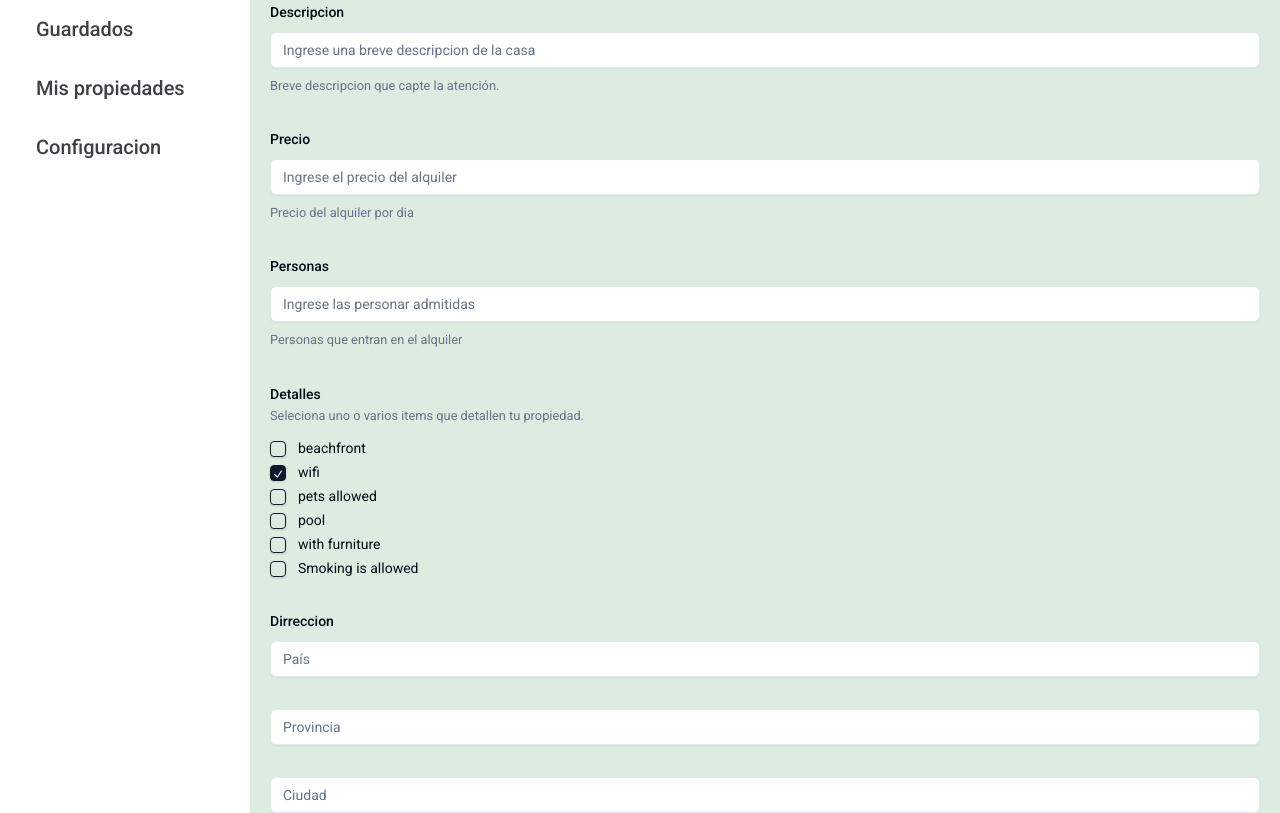
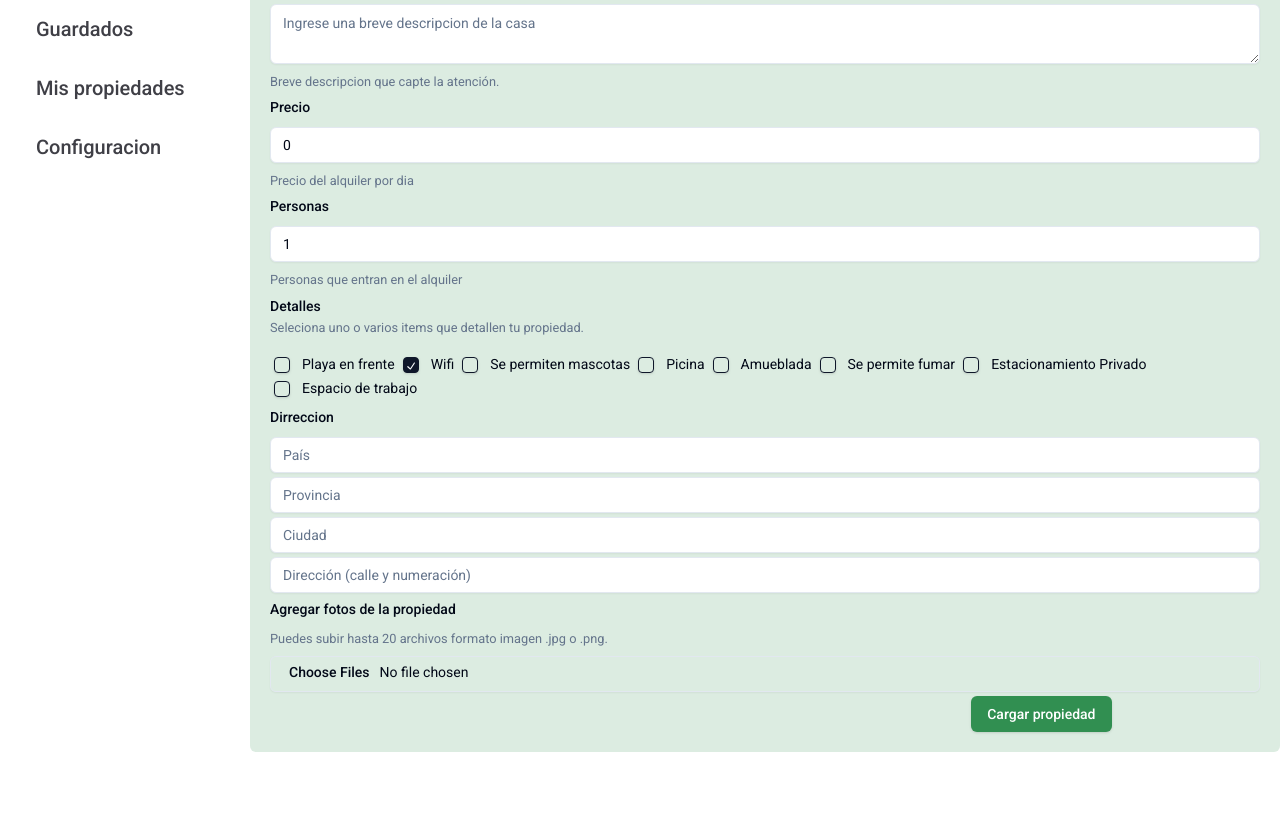
Before and after one commit to No-Country-simulation/s18-24-t-node-react, a Next.js app in the folder apps/web/: page /main-menu/register-property in a window 1280 px wide. Shown: the part 320-1133 px from the top of the page. Built offline with nearby package versions, Linux system fonts and the light colour scheme; a web font is replaced by a local one.

Commit message:
fix:  forms and methods in the pages register property, profile, guest-host, login and register

```diff
--- a/apps/web/src/app/api/callApi.js
+++ b/apps/web/src/app/api/callApi.js
@@ -1,4 +1,6 @@
+import { getToken } from "./token";
 const API = process.env.NEXT_PUBLIC_API_URL;
+const token = getToken();
 
 export async function userRegister(newUser) {
   try {
@@ -11,10 +13,12 @@ export async function userRegister(newUser) {
     });
     if (!response.ok) {
       const errorDetails = await response.json(); // Captura más detalles del error
-      throw new Error(`HTTP error! Status: ${response.status}, Message: ${errorDetails.message}`);
+      throw new Error(
+        `HTTP error! Status: ${response.status}, Message: ${errorDetails.message}`
+      );
     }
     const data = await response.json();
-    return { show: true, message: "Registro exitoso", type: "success" }
+    return { show: true, message: "Registro exitoso", type: "success" };
   } catch (error) {
     const message = error.message;
     if (Array.isArray(message)) {
@@ -28,3 +32,48 @@ export async function userRegister(newUser) {
     }
   }
 }
+
+export async function newProperty(property) {
+  try {
+    var propertyfilter = {
+      title: property.title,
+      description: property.description,
+      price: Number(property.price),
+      max_people: Number(property.max_people),
+      tags: property.tags,
+      photos: [
+        "https://example.com/photo1.jpg",
+        "https://example.com/photo2.jpg",
+        "https://example.com/photo3.jpg",
+      ],
+    };
+    console.log("datos enviados", propertyfilter);
+    const response = await fetch(`${API}/property/register`, {
+      method: "POST",
+      headers: {
+        Authorization: `Bearer ${token}`,
+        "Content-Type": "application/json",
+      },
+      body: JSON.stringify(propertyfilter),
+    });
+    if (!response.ok) {
+      const errorDetails = await response.json(); // Captura más detalles del error
+      throw new Error(
+        `HTTP error! Status: ${response.status}, Message: ${errorDetails.message}`
+      );
+    }
+    const data = await response.json();
+    return { show: true, message: "Registro exitoso", type: "success" };
+  } catch (error) {
+    const message = error.message;
+    if (Array.isArray(message)) {
+      let lista = [];
+      message.forEach((element, index) => {
+        lista.push(<p key={index}>{element}</p>);
+      });
+      return { show: true, message: lista, type: "error" };
+    } else {
+      return { show: true, message: message, type: "error" };
+    }
+  }
+}
--- /dev/null
+++ b/apps/web/src/app/api/token.js
@@ -0,0 +1,19 @@
+// Guardar el token en localStorage
+export const saveToken = (token) => {
+    localStorage.setItem('token', token);
+  };
+
+  // Obtener el token de localStorage
+export const getToken = () => {
+    return localStorage.getItem('token');
+  };
+
+  // Guardar el token en sessionStorage (si prefieres usar sessionStorage)
+  // export const saveToken = (token) => {
+  //   sessionStorage.setItem('token', token);
+  // };
+
+  // Obtener el token de sessionStorage (si prefieres usar sessionStorage)
+  // export const getToken = () => {
+  //   return sessionStorage.getItem('token');
+  // };
--- a/apps/web/src/app/auth/login/page.js
+++ b/apps/web/src/app/auth/login/page.js
@@ -3,12 +3,15 @@ import React from "react";
 import { useState } from "react";
 import { useRouter } from "next/navigation";
 import Link from "next/link";
+import { saveToken, getToken } from "@/app/api/token";
+import { AlertPopup } from "@/app/components/Alert";
 
 const Login = () => {
   const router = useRouter();
   const [email, setEmail] = useState("");
   const [password, setPassword] = useState("");
   const [error, setError] = useState("");
+  const [alert,setAlert] = useState({ show: false, message: "", type: "" });
 
   const handleSubmit = async (e) => {
     e.preventDefault();
@@ -23,19 +26,24 @@ const Login = () => {
       console.log(response);
 
       if (response.ok) {
-
-        alert("Login successful");
-        router.push("/");
+        const data = await response.json();
+        saveToken(data.token)
+        setAlert({show: true,message:"Login successful",type: "success"});
+        setTimeout(() => router.push("/"), 11000);
+        //router.push("/");
       } else {
-        alert("Login failed");
+        setAlert({show: true,message:"Login failed", type: "error"});
       }
     } catch (error) {
+      setAlert({ show: true, message: error, type: "error" });
       console.error(error);
     }
+    setTimeout(() => setAlert({ show: false, message: "", type: "" }), 10000);
   };
   return (
     <>
       <div className="min-h-screen flex items-center justify-center mt-7">
+      {alert.show && <AlertPopup message={alert.message} type={alert.type} />}
         <form
           className="bg-white bg-opacity-65 p-8 rounded-3xl shadow-md w-1/2  max-w-md"
           onSubmit={handleSubmit}
--- a/apps/web/src/app/auth/register/page.js
+++ b/apps/web/src/app/auth/register/page.js
@@ -178,7 +178,7 @@ export default function RegisterForm() {
           name="mobileNumber"
           type="tel"
           pattern="^\+?[0-9]+$"
-          minLength={14}
+          minLength={12}
           maxLength={14}
           placeholder="Ej: +549 111 1111111"
           title="Solo se permiten números del 0 al 9 y el signo +"
--- a/apps/web/src/app/components/Guest-Host.js
+++ b/apps/web/src/app/components/Guest-Host.js
@@ -22,17 +22,52 @@ import {
 import { Input } from "@/components/ui/input";
 import { Title } from "@/app/components/title-menu";
 
-const formSchema = z.object({});
+const fileSchema = z
+  .instanceof(File)
+  .refine((file) => ["image/jpeg", "image/png"].includes(file.type), {
+    message: "El archivo debe ser un JPEG o PNG",
+  });
+
+const formSchema = z.object({
+  bancUser: z.string().min(30, { message: "indica 30 numeros" }),
+  dni: z.array(fileSchema).optional(),
+  photoprofile: fileSchema.optional(),
+  service: fileSchema.optional(),
+  property: z.string().min(4, {
+    message: "Selecciona una opcion",
+  }),
+  pais: z.string().optional(),
+  provincia: z.string().optional(),
+  ciudad: z.string().optional(),
+  calle: z.string().optional(),
+  photoproperty: z.array(fileSchema).optional(),
+});
 
 export function GuestHost() {
   const form = useForm({
     resolver: zodResolver(formSchema),
-    defaultValues: {},
+    defaultValues: {
+      bancUser: "",
+      property: "",
+      pais: "",
+      provincia: "",
+      ciudad: "",
+      calle: "",
+    },
   });
 
   function onSubmit(values, event) {
     event.preventDefault();
     console.log(values);
+    //valido los datos ingresado con safeParse y me dice si se cargo correctamente
+    const validationResult = formSchema.safeParse(values);
+    if (!validationResult.success) {
+      console.log(values);
+      console.error(validationResult.error);
+    } else {
+      console.log(values);
+      console.log("Form submitted successfully!", validationResult.data);
+    }
   }
   return (
     <div>
@@ -43,18 +78,21 @@ export function GuestHost() {
       <Form {...form}>
         <form
           onSubmit={form.handleSubmit(onSubmit)}
-          className="space-y-8 bg-color_form_background rounded-md p-5"
+          className="space-y-1 bg-color_form_background rounded-md p-5"
         >
           <FormField
-            control={form.control.username}
-            name="username"
+            control={form.control.bancUser}
+            name="bancUser"
             render={({ field }) => (
               <FormItem>
                 <FormLabel>Número de cuenta bancaria</FormLabel>
                 <FormControl>
                   <Input
+                    type="text"
                     className="bg-white"
                     placeholder="Ingresa aquí los números de una cuenta para poder realizar cobros."
+                    pattern="\d*"
+                    title="Por favor, ingresa solo números enteros completa con 0 si es necesario."
                     {...field}
                   />
                 </FormControl>
@@ -66,8 +104,8 @@ export function GuestHost() {
             )}
           />
           <FormField
-            control={form.control.avatar}
-            name="avatar"
+            control={form.control.dni}
+            name="dni"
             render={() => (
               <FormItem>
                 <FormLabel>
@@ -83,8 +121,8 @@ export function GuestHost() {
             )}
           />
           <FormField
-            control={form.control.avatar}
-            name="avatar"
+            control={form.control.photoprofile}
+            name="photoprofile"
             render={() => (
               <FormItem>
                 <FormLabel>Selfie / foto actualizada</FormLabel>
@@ -99,8 +137,8 @@ export function GuestHost() {
             )}
           />
           <FormField
-            control={form.control.avatar}
-            name="avatar"
+            control={form.control.service}
+            name="service"
             render={() => (
               <FormItem>
                 <FormLabel>
@@ -118,8 +156,8 @@ export function GuestHost() {
             )}
           />
           <FormField
-            control={form.control.avatar}
-            name="avatar"
+            control={form.control.property}
+            name="property"
             render={({ field }) => (
               <FormItem>
                 <FormLabel>Tipo de inmueble</FormLabel>
@@ -138,6 +176,7 @@ export function GuestHost() {
                     <SelectItem value="habitacion">habitacion</SelectItem>
                   </SelectContent>
                 </Select>
+                <FormMessage />
               </FormItem>
             )}
           />
@@ -154,7 +193,7 @@ export function GuestHost() {
             )}
           />
           <FormField
-            control={form.control.pais}
+            control={form.control.provincia}
             name="provincia"
             render={({ field }) => (
               <FormItem>
@@ -195,8 +234,8 @@ export function GuestHost() {
             )}
           />
           <FormField
-            control={form.control.avatar}
-            name="avatar"
+            control={form.control.photoproperty}
+            name="photoproperty"
             render={() => (
               <FormItem>
                 <FormLabel>Agregar fotos de la propiedad</FormLabel>
@@ -209,9 +248,11 @@ export function GuestHost() {
               </FormItem>
             )}
           />
-          <Button className="bg-color_form_button text-white" type="submit">
-            Cargar propiedad
-          </Button>
+          <div className="flex justify-end w-[85%]">
+            <Button className="bg-color_form_button text-white" type="submit">
+              Cargar propiedad
+            </Button>
+          </div>
         </form>
       </Form>
     </div>
--- a/apps/web/src/app/main-menu/register-property/page.js
+++ b/apps/web/src/app/main-menu/register-property/page.js
@@ -1,10 +1,10 @@
 "use client";
-import { Title } from "@/app/components/title-menu"
+import { Title } from "@/app/components/title-menu";
 import { zodResolver } from "@hookform/resolvers/zod";
 import { useForm } from "react-hook-form";
 import { z } from "zod";
 import { Button } from "@/components/ui/button";
-import { Checkbox } from "@/components/ui/checkbox"
+import { Checkbox } from "@/components/ui/checkbox";
 import {
   Form,
   FormControl,
@@ -22,62 +22,135 @@ import {
   SelectValue,
 } from "@/components/ui/select";
 import { Input } from "@/components/ui/input";
+import { Textarea } from "@/components/ui/textarea";
+import { useState } from "react";
+import { AlertPopup } from "@/app/components/Alert";
+import { newProperty } from "@/app/api/callApi";
 
 const tags = [
   {
     id: "beachfront",
-    label: "beachfront",
+    label: "Playa en frente",
   },
   {
     id: "wifi",
-    label: "wifi",
+    label: "Wifi",
   },
   {
     id: "pets allowed",
-    label: "pets allowed",
+    label: "Se permiten mascotas",
   },
   {
     id: "pool",
-    label: "pool",
+    label: "Picina",
   },
   {
     id: "with furniture",
-    label: "with furniture",
+    label: "Amueblada",
   },
   {
     id: "Smoking is allowed",
-    label: "Smoking is allowed",
+    label: "Se permite fumar",
+  },
+  {
+    id: "private parking",
+    label: "Estacionamiento Privado",
+  },
+  {
+    id: "workspace",
+    label: "Espacio de trabajo",
   },
 ];
-
+const fileSchema = z
+  .instanceof(File)
+  .refine((file) => ["image/jpeg", "image/png"].includes(file.type), {
+    message: "El archivo debe ser un JPEG o PNG",
+  });
 const formSchema = z.object({
-  title:z.string().min(4, {
-    message: "Username must be at least 4 characters.",
+  title: z.string().min(4, {
+    message: "Selecciona una opcion",
   }),
-  tags:z.array(z.string()).refine((value) => value.some((item) => item), {
-    message: "You have to select at least one item.",
+  description: z
+    .string()
+    .min(10, { message: "muy corta la descripcion" })
+    .max(300, { message: "no debe superar los 300 caracteres" }),
+  price: z.string(),
+  max_people: z.string(),
+  tags: z.array(z.string()).refine((value) => value.some((item) => item), {
+    message: "selecciona al menos un item",
   }),
+  pais: z.string().optional(),
+  provincia: z.string().optional(),
+  ciudad: z.string().optional(),
+  calle: z.string().optional(),
+  photos: z.array(fileSchema).optional(),
 });
 
-export default function RegisterProperty(){
+export default function RegisterProperty() {
+  const [files, setFiles] = useState([]);
+  const [alert, setAlert] = useState({ show: false, message: "", type: "" })
   const form = useForm({
     resolver: zodResolver(formSchema),
     defaultValues: {
+      title: "",
+      price: "0",
+      max_people: "1",
       tags: ["wifi"],
+      pais: "",
+      provincia: "",
+      ciudad: "",
+      calle: "",
+      photos: [],
     },
   });
 
+  const handleInputChange = (event) => {
+    event.preventDefault();
+    let filesInput = Array.from(event.target.files);
+    setFiles(filesInput);
+    form.setValue("photos", filesInput);
+  };
+
+  /*const handleNumberChange = (name, event) => {
+    event.preventDefault();
+    let number = event.target.value;
+    form.setValue(name, number);
+  };*/
+
   function onSubmit(values, event) {
     event.preventDefault();
+    //valido los datos ingresado con safeParse y me dice si se cargo correctamente
+    const validationResult = formSchema.safeParse(values);
+    if (!validationResult.success) {
       console.log(values);
+      console.error(validationResult.error);
+      setAlert({ show: true, message: "error al validar los datos", type: "error" });
+    } else {
+      console.log(values);
+      console.log("Form submitted successfully!", validationResult.data);
+      const response = newProperty(values);
+      response.then(result => {
+        //console.log('Resultado:', result);
+        if(result.message === "Registro exitoso"){
+          setAlert(result);
+          //setTimeout(() => router.push("/auth/login"), 10000);
         }
-  return(
+        setAlert(result)
+      })
+    }
+    setTimeout(() => setAlert({ show: false, message: "", type: "" }), 10000);
+  }
+  return (
     <div>
-          <Title title="Agregar nueva propiedad" description="Agrega, edita o elimina tus publicaciones."/>
+      <Title
+        title="Agregar nueva propiedad"
+        description="Agrega, edita o elimina tus publicaciones."
+      />
+      {alert.show && <AlertPopup message={alert.message} type={alert.type} />}
       <Form {...form}>
         <form
           onSubmit={form.handleSubmit(onSubmit)}
-              className="space-y-8 bg-color_form_background rounded-md p-5"
+          className="space-y-1 bg-color_form_background rounded-md p-5"
         >
           <FormField
             control={form.control.title}
@@ -91,7 +164,7 @@ export default function RegisterProperty(){
                 >
                   <FormControl>
                     <SelectTrigger>
-                      <SelectValue placeholder="Elegir" />
+                      <SelectValue placeholder="Elegir" {...field} />
                     </SelectTrigger>
                   </FormControl>
                   <SelectContent>
@@ -105,13 +178,17 @@ export default function RegisterProperty(){
             )}
           />
           <FormField
-            control={form.control.descrition}
-            name="descrition"
+            control={form.control.description}
+            name="description"
             render={({ field }) => (
               <FormItem>
                 <FormLabel>Descripcion</FormLabel>
                 <FormControl>
-                  <Input className="bg-white" placeholder="Ingrese una breve descripcion de la casa" {...field} />
+                  <Textarea
+                    placeholder="Ingrese una breve descripcion de la casa"
+                    className="bg-white"
+                    {...field}
+                  />
                 </FormControl>
                 <FormDescription>
                   Breve descripcion que capte la atención.
@@ -127,11 +204,18 @@ export default function RegisterProperty(){
               <FormItem>
                 <FormLabel>Precio</FormLabel>
                 <FormControl>
-                  <Input className="bg-white" placeholder="Ingrese el precio del alquiler" {...field} />
+                  <Input
+                    className="bg-white"
+                    type="text"
+                    pattern="\d*"
+                    minLength="1"
+                    maxLength="10"
+                    title="Por favor, ingresa solo números enteros."
+                    placeholder="Ingrese el precio del alquiler"
+                    {...field}
+                  />
                 </FormControl>
-                <FormDescription>
-                  Precio del alquiler por dia
-                </FormDescription>
+                <FormDescription>Precio del alquiler por dia</FormDescription>
                 <FormMessage />
               </FormItem>
             )}
@@ -143,7 +227,16 @@ export default function RegisterProperty(){
               <FormItem>
                 <FormLabel>Personas</FormLabel>
                 <FormControl>
-                  <Input className="bg-white" placeholder="Ingrese las personar admitidas" {...field} />
+                  <Input
+                    className="bg-white"
+                    type="text"
+                    pattern="^[1-9][0-9]{0,2}$"
+                    minLength="1"
+                    maxLength="3"
+                    title="Por favor, ingresa solo números enteros desde el 1"
+                    placeholder="Ingrese las personar admitidas"
+                    {...field}
+                  />
                 </FormControl>
                 <FormDescription>
                   Personas que entran en el alquiler
@@ -163,6 +256,7 @@ export default function RegisterProperty(){
                     Seleciona uno o varios items que detallen tu propiedad.
                   </FormDescription>
                 </div>
+                <div className="flex flex-row flex-wrap">
                   {tags.map((tag) => (
                     <FormField
                       key={tag.id}
@@ -172,7 +266,7 @@ export default function RegisterProperty(){
                         return (
                           <FormItem
                             key={tag.id}
-                        className="flex flex-row items-start space-x-3 space-y-0"
+                            className="flex flex-row items-start space-x-3 space-y-0 m-1"
                           >
                             <FormControl>
                               <Checkbox
@@ -184,7 +278,7 @@ export default function RegisterProperty(){
                                         field.value?.filter(
                                           (value) => value !== tag.id
                                         )
-                                  )
+                                      );
                                 }}
                               />
                             </FormControl>
@@ -192,10 +286,11 @@ export default function RegisterProperty(){
                               {tag.label}
                             </FormLabel>
                           </FormItem>
-                    )
+                        );
                       }}
                     />
                   ))}
+                </div>
                 <FormMessage />
               </FormItem>
             )}
@@ -254,8 +349,8 @@ export default function RegisterProperty(){
             )}
           />
           <FormField
-            control={form.control.avatar}
-            name="avatar"
+            control={form.control}
+            name="photos"
             render={() => (
               <FormItem>
                 <FormLabel>Agregar fotos de la propiedad</FormLabel>
@@ -263,16 +358,24 @@ export default function RegisterProperty(){
                   Puedes subir hasta 20 archivos formato imagen .jpg o .png.
                 </FormDescription>
                 <FormControl>
-                  <Input type="file" multiple accept="image/png, image/jpeg" />
+                  <Input
+                    type="file"
+                    multiple
+                    accept="image/png, image/jpeg"
+                    onChange={handleInputChange}
+                  />
                 </FormControl>
+                <FormMessage />
               </FormItem>
             )}
           />
+          <div className="flex justify-end w-[85%]">
             <Button className="bg-color_form_button text-white" type="submit">
               Cargar propiedad
             </Button>
+          </div>
         </form>
       </Form>
     </div>
-    )
+  );
 }
--- /dev/null
+++ b/apps/web/src/components/ui/textarea.jsx
@@ -0,0 +1,18 @@
+import * as React from "react"
+
+import { cn } from "@/lib/utils"
+
+const Textarea = React.forwardRef(({ className, ...props }, ref) => {
+  return (
+    (<textarea
+      className={cn(
+        "flex min-h-[60px] w-full rounded-md border border-input bg-transparent px-3 py-2 text-sm shadow-sm placeholder:text-muted-foreground focus-visible:outline-none focus-visible:ring-1 focus-visible:ring-ring disabled:cursor-not-allowed disabled:opacity-50",
+        className
+      )}
+      ref={ref}
+      {...props} />)
+  );
+})
+Textarea.displayName = "Textarea"
+
+export { Textarea }
```
Also changed, not shown: apps/web/src/app/main-menu/layout.js (+4 -5 lines), apps/web/src/app/main-menu/profile/page.js (+38 -11 lines). Lines whose indentation alone changed are shown as unchanged.
